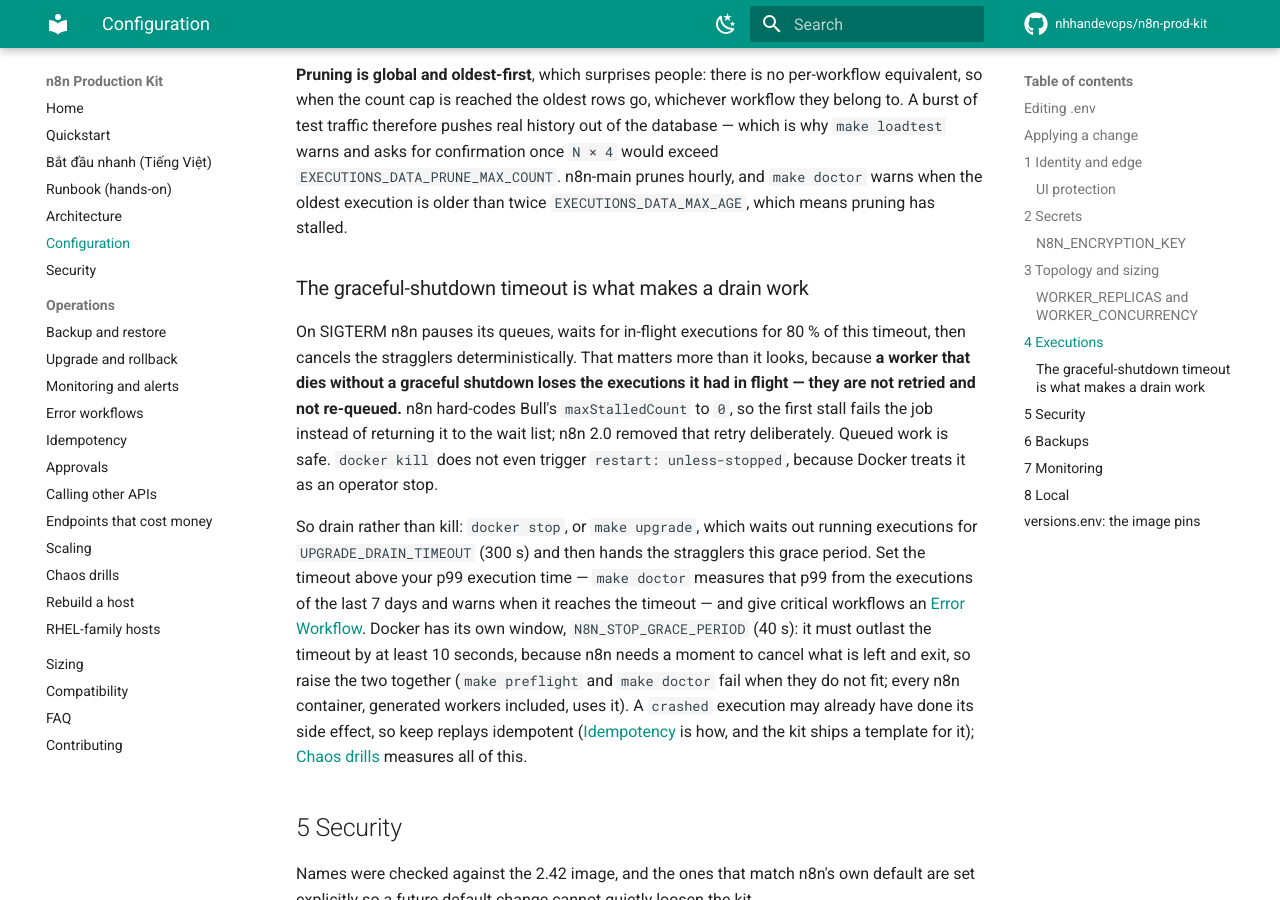
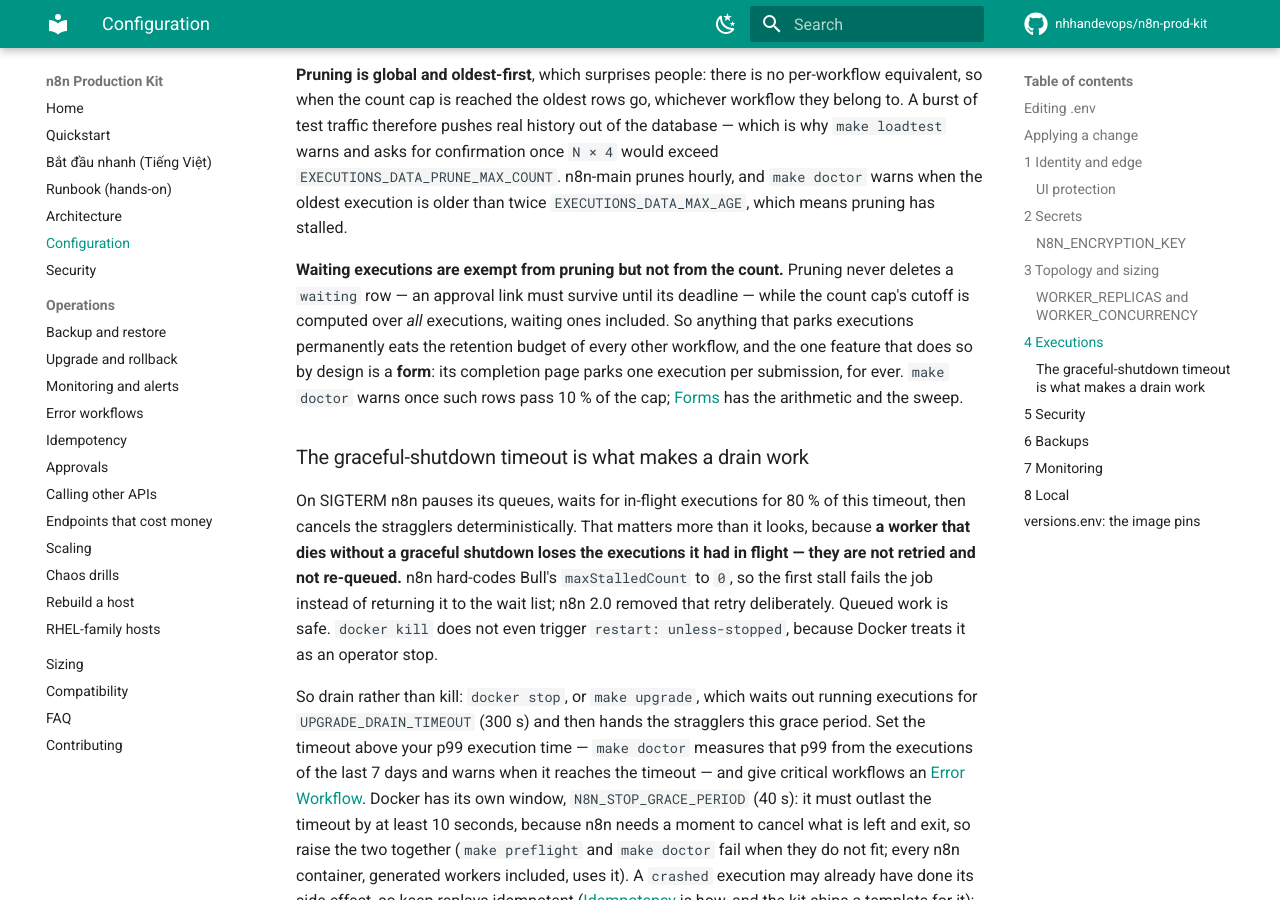
Before and after one commit to nhhandevops/n8n-prod-kit, an MkDocs documentation site: the page built from docs/configuration.md, in a window 1280 px wide and 900 px high, scrolled down 7390 px. Built offline with MkDocs 1.6.1 and Material for MkDocs 9.7.7, drawn with Linux system fonts in a browser that asks for light colours; comment, search, counter and statistics services are not loaded.

Commit message:
feat(doctor): count executions parked for ever against the prune budget
A new failure mode, introduced by the form template and silent until now: a Form
Ending page parks its execution at n8n's year-3000 sentinel and nothing ever
resumes it. Pruning's soft-delete excludes `waiting` rows — correct, an approval
link must not be pruned out from under its holder — but the count-based prune's
cutoff subquery carries NO status filter (read out of the pinned image's own
@n8n/db build), so parked rows occupy slots in EXECUTIONS_DATA_PRUNE_MAX_COUNT
while being exempt from deletion themselves.

The visible symptom is somebody else's execution history disappearing early, with
nothing to connect it to the form. doctor now reports parked-for-ever rows as a
share of the cap and warns at 10%, naming the sweep. New DOCTOR_SIMULATE token
`parkedexecs`, asserted in tests/ci/up.sh beside the three certificate tokens.

Co-Authored-By: Claude Opus 5 <noreply@anthropic.com>

```diff
--- a/docs/configuration.md
+++ b/docs/configuration.md
@@ -170,6 +170,13 @@ history out of the database — which is why `make loadtest` warns and asks for
 prunes hourly, and `make doctor` warns when the oldest execution is older than twice `EXECUTIONS_DATA_MAX_AGE`, which
 means pruning has stalled.
 
+**Waiting executions are exempt from pruning but not from the count.** Pruning never deletes a `waiting` row — an
+approval link must survive until its deadline — while the count cap's cutoff is computed over *all* executions,
+waiting ones included. So anything that parks executions permanently eats the retention budget of every other
+workflow, and the one feature that does so by design is a **form**: its completion page parks one execution per
+submission, for ever. `make doctor` warns once such rows pass 10 % of the cap;
+[Forms](operations/forms.md) has the arithmetic and the sweep.
+
 ### The graceful-shutdown timeout is what makes a drain work
 
 On SIGTERM n8n pauses its queues, waits for in-flight executions for 80 % of this timeout, then cancels the stragglers
```
Also changed, not shown: 2 other files.
